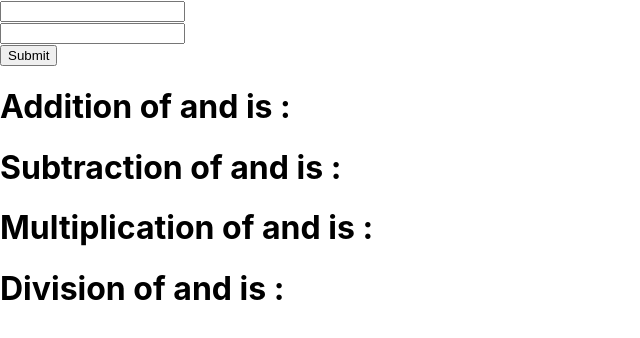
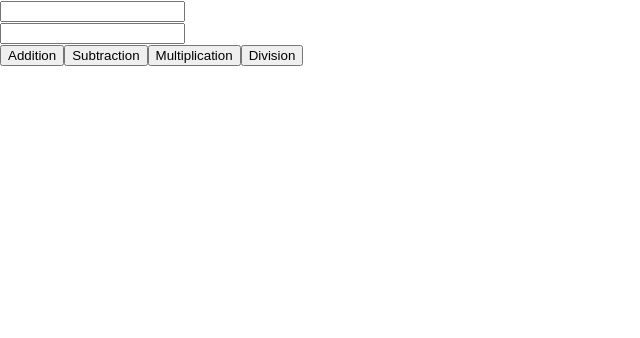
Before and after one commit to rutujadate/second-project, a React (Create React App) app: page / in a window 1280 px wide. Shown: the top 338 px of the page, without its empty margins (0-640 px from the left). Built offline with nearby package versions, Linux system fonts and the light colour scheme.

Commit message:
Arithmetic Operation perform in button click

```diff
--- a/src/App.js
+++ b/src/App.js
@@ -10,17 +10,35 @@ function App() {
   const [multiplication, setMultiplication] = useState();
   const [division, setDivision] = useState();
   function handleNum1Change(event) {
-    setNum1 (parseInt(event.target.value))
+    setNum1(parseInt(event.target.value))
 
   }
   function handleNum2Change(event) {
-    setNum2 (parseInt(event.target.value))
+    setNum2(parseInt(event.target.value))
   }
-  function onSubmit(event) {
-    setAddition(num1 + num2)
+  function onAddition() {
+    setAddition(num1 + num2);
+    setSubtraction(undefined);
+    setMultiplication(undefined);
+    setDivision(undefined);
+  }
+  function onSubtraction() {
     setSubtraction(num1 - num2)
+    setAddition(undefined);
+    setMultiplication(undefined);
+    setDivision(undefined);
+  }
+  function onMultiplication() {
     setMultiplication(num1 * num2)
+    setAddition(undefined);
+    setSubtraction(undefined);
+    setDivision(undefined);
+  }
+  function onDivision() {
     setDivision(num1 / num2)
+    setAddition(undefined);
+    setSubtraction(undefined);
+    setMultiplication(undefined);
   }
   return (
     <div>
@@ -38,15 +56,23 @@ function App() {
           value={num2}
           onChange={handleNum2Change}
         /></div>
-      <div><button onClick={onSubmit}>Submit</button></div>
-      <div><h1>Addition of {num1} and {num2} is : {addition}</h1>
+      <div>
+        <button onClick={onAddition}>Addition</button>
+        <button onClick={onSubtraction}>Subtraction</button>
+        <button onClick={onMultiplication}>Multiplication</button>
+        <button onClick={onDivision}>Division</button>
       </div>
-      <div><h1>Subtraction of {num1}and {num2} is : {subtraction}</h1>
-      </div>
-      <div><h1>Multiplication of {num1} and {num2} is :{multiplication}</h1>
-      </div>
-      <div><h1>Division of {num1} and {num2} is : {division}</h1>
-      </div>
+
+        {addition!==undefined &&<h1>Addition of {num1} and {num2} is :{addition}</h1>}
+
+        {subtraction!==undefined &&<h1>Subtraction of {num1}and {num2} is : {subtraction}</h1>}
+
+
+        {multiplication!==undefined &&<h1>Multiplication of {num1} and {num2} is :{multiplication}</h1>}
+
+
+        {division!==undefined &&<h1>Division of {num1} and {num2} is : {division}</h1>}
+
     </div>
 
 
```
